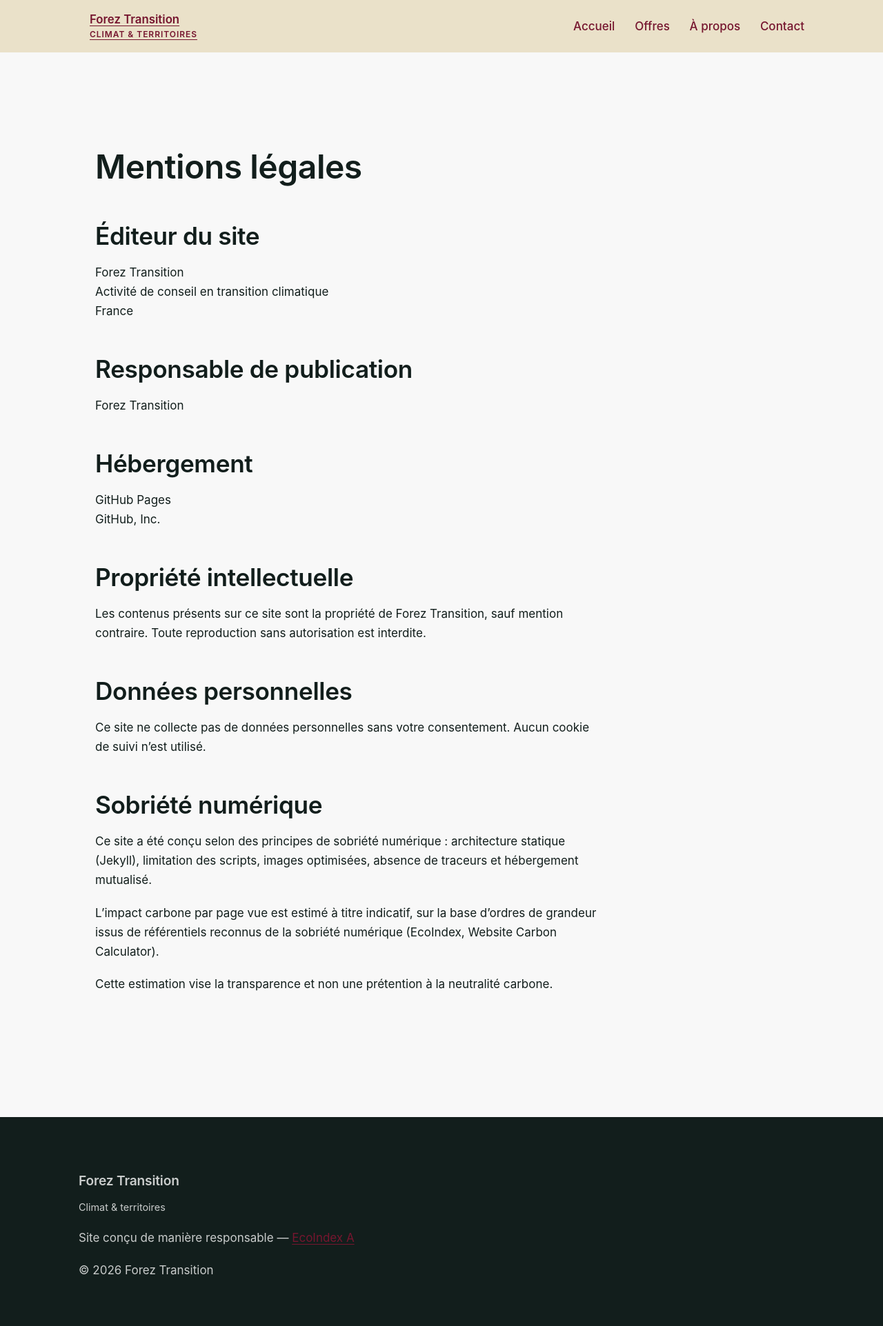
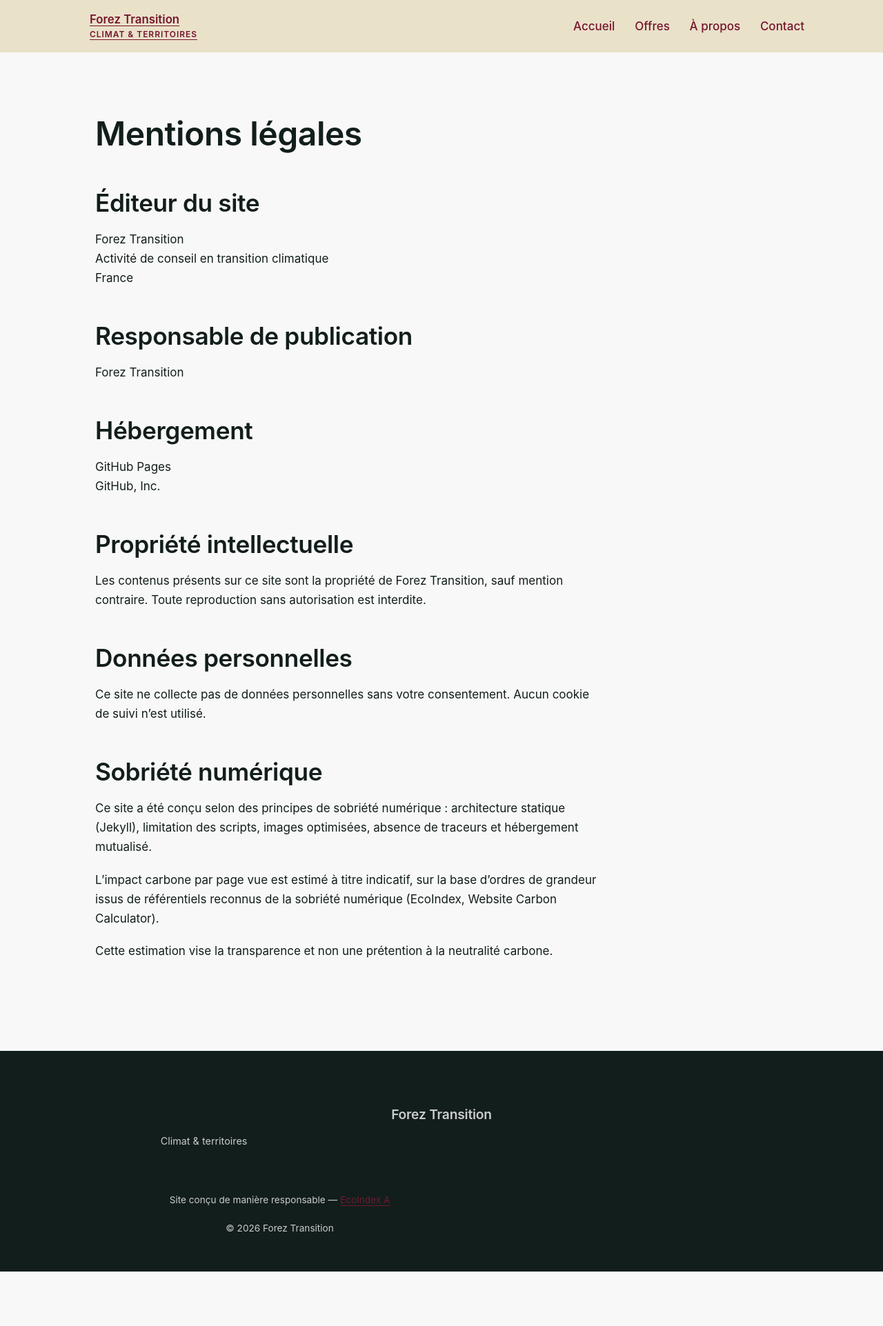
Before and after one commit to Alex-JULIEN/forez-transition, a Jekyll site: the page built from mentions-legales.md, in a window 1280 px wide. Shown: the whole page at 69% size. Built offline with Jekyll 4.4.1, drawn with Linux system fonts in a browser that asks for light colours; after the commit the page ends 1844 px from its top, so only the background shows below that.

Commit message:
Update style.css

```diff
--- a/assets/css/style.css
+++ b/assets/css/style.css
@@ -66,7 +66,7 @@ a:hover {
 .container {
   max-width: 1100px;
   margin: auto;
-  padding: 3rem 1.5rem;
+  padding: 0 1.5rem;
 }
 
 .section {
@@ -341,8 +341,17 @@ nav a {
 .site-footer {
   background: #121E1C;
   color: rgba(248,248,248,0.8);
+  padding: 3rem 0 2rem;
+}
+.site-footer p {
+  font-size: 0.85rem;
+  line-height: 1.6;
 }
 
+.site-footer a {
+  text-decoration: underline;
+  text-underline-offset: 3px;
+}
 .footer-brand h3 {
   font-size: 1.2rem;
 }
@@ -352,19 +361,15 @@ nav a {
   line-height: 1.6;
   max-width: 40ch;
 }
-
-.footer-impact {
-  opacity: 0.7;
-  font-style: italic;
-}
-.footer-link {
-  color: #CC9E00;
-  text-decoration: none;
-  margin-left: 0.3rem;
+.footer-brand,
+.footer-meta {
+  text-align: center;
 }
 
-.footer-link:hover {
-  text-decoration: underline;
+.footer-inner {
+  display: flex;
+  flex-direction: column;
+  gap: 2rem;
 }
 
 /* RESPONSIVE */
@@ -375,6 +380,16 @@ nav a {
   }
 
   .footer-inner {
-    grid-template-columns: 1fr;
+    flex-direction: row;
+    justify-content: space-between;
+    align-items: center;
+  }
+
+  .footer-brand {
+    text-align: left;
+  }
+
+  .footer-meta {
+    text-align: right;
   }
 }
```
